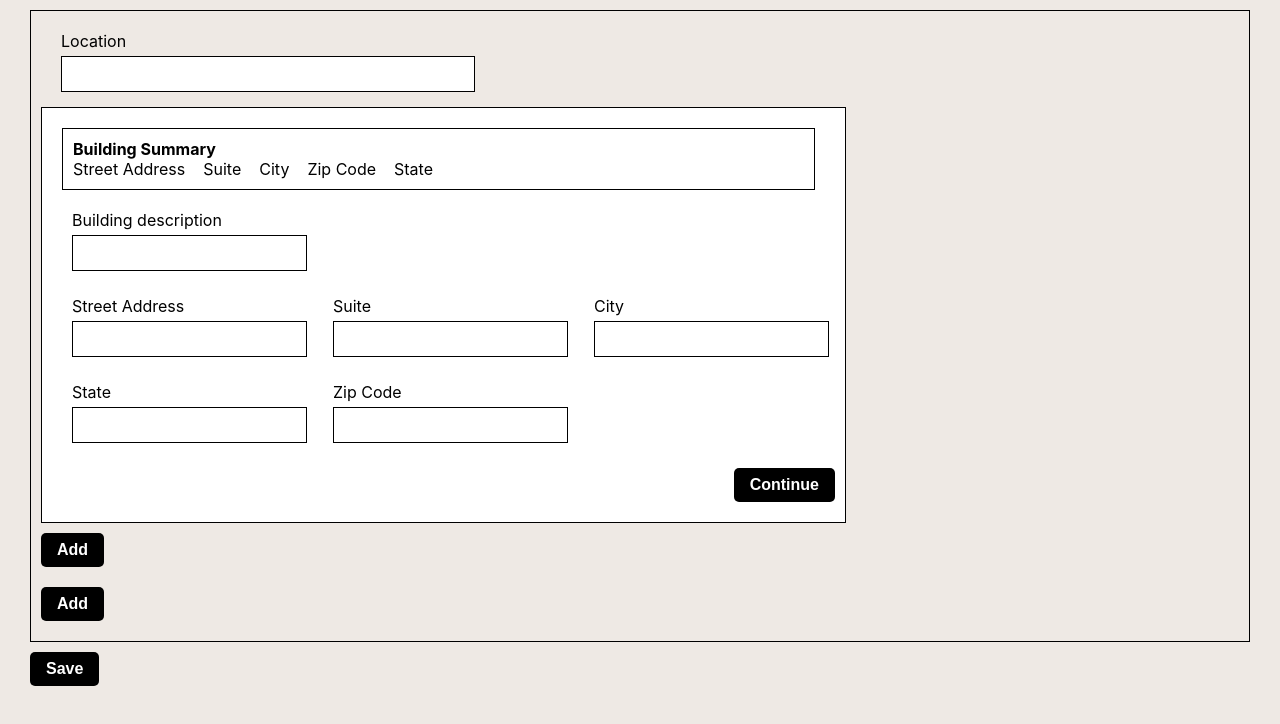
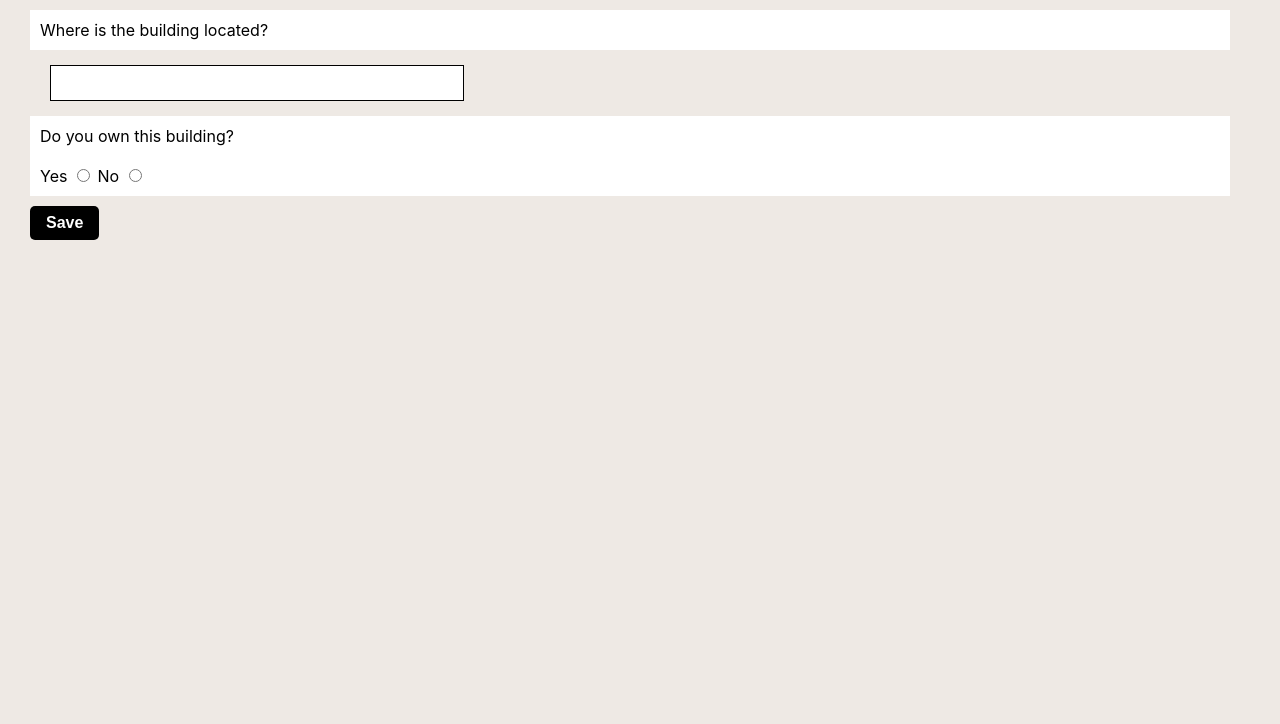
Before and after one commit to narensulegai/form-builder, a React (Create React App) app: page / in a window 1280 px wide. Shown: the top 724 px of the page. Built offline with nearby package versions, Linux system fonts and the light colour scheme.

Commit message:
Simple tenant2

```diff
--- a/src/App.js
+++ b/src/App.js
@@ -1,6 +1,6 @@
 import React from 'react';
 import Form from './components/Form';
-import {content} from './services/settings';
+import {content} from './services/settings/tenants/tenant2';
 import './App.scss';
 
 const dataFromDB = {};
--- a/src/App.scss
+++ b/src/App.scss
@@ -28,7 +28,7 @@
 }
 
 .ele, .summary {
-  margin: 10px;
+  background: white;
   padding: 10px;
   border: 1px solid var(--base-color);
   margin-right: 20px;
@@ -39,8 +39,8 @@
 }
 
 .formBackground {
-  margin-top: 10px;
-  background: white;
+  margin: 20px;
+  background: var(--main-bg-color);
   border: 1px solid var(--base-color);
   padding: 10px;
 }
@@ -48,6 +48,7 @@
 .demark {
   padding: 10px;
   border: 1px solid var(--base-color);
+  background: white;
 }
 
 button {
--- a/src/components/widgets/InputBox/index.js
+++ b/src/components/widgets/InputBox/index.js
@@ -43,7 +43,7 @@ function InputBox(props) {
 
   return (
     <div className="formElement">
-      <div>{props.label}</div>
+      {props.label && <div>{props.label}</div>}
       <input type={'text'}
              autoComplete="no-fill"
              defaultValue={props.text}
--- a/src/components/widgets/index.js
+++ b/src/components/widgets/index.js
@@ -2,7 +2,7 @@ import React, {useContext, useEffect, useState} from 'react';
 import InputBox from "./InputBox";
 import {FormContext} from "../Form/FormContext";
 import _ from 'lodash';
-import {customWidgets} from './../../services/settings';
+import {customWidgets} from './../../services/settings/tenants/tenant2';
 import Form from "../Form";
 
 function WidgetWrapper(props) {
@@ -86,7 +86,7 @@ const widgets = {
     return <InputBox text={props.value} pattern={'nonEmpty'} onChange={props.onValueChange} {...props.options}/>;
   },
   Text: (props) => {
-    return <div>{props.label}&nbsp;{props.value}</div>;
+    return <div className="ele">{props.options.text}</div>
   },
   Question: (props) => {
     return <div className="ele">{props.options.text}</div>;
--- /dev/null
+++ b/src/services/settings/tenants/tenant2.js
@@ -0,0 +1,26 @@
+export const customWidgets = {};
+
+export const content = {
+  container: 'row',
+  items: [{
+    content: {
+      container: 'row',
+      items: [
+        {widget: 'Text', options: {text: 'Where is the building located?'}},
+        {widget: 'InputBox', name: 'Location'},
+        {widget: 'Text', options: {text: 'Do you own this building?'}},
+        {widget: 'YesNo', name: 'DoesOwnBuilding'},
+        {
+          widget: 'Text', options: {text: 'Is your building close to police station?'}, showOn: (data) => {
+            return data.DoesOwnBuilding === true;
+          }
+        },
+        {
+          widget: 'YesNo', name: 'CloseToPoliceStation', showOn: (data) => {
+            return data.DoesOwnBuilding === true;
+          }
+        },
+      ]
+    }
+  }]
+};
```
Also changed, not shown: src/components/widgets/InputBox/index.scss (line endings or trailing spaces), src/services/settings/tenants/tenant1.js (renamed from src/services/settings/index.js), 1 other file (tests, documents, lock files or other folders).
